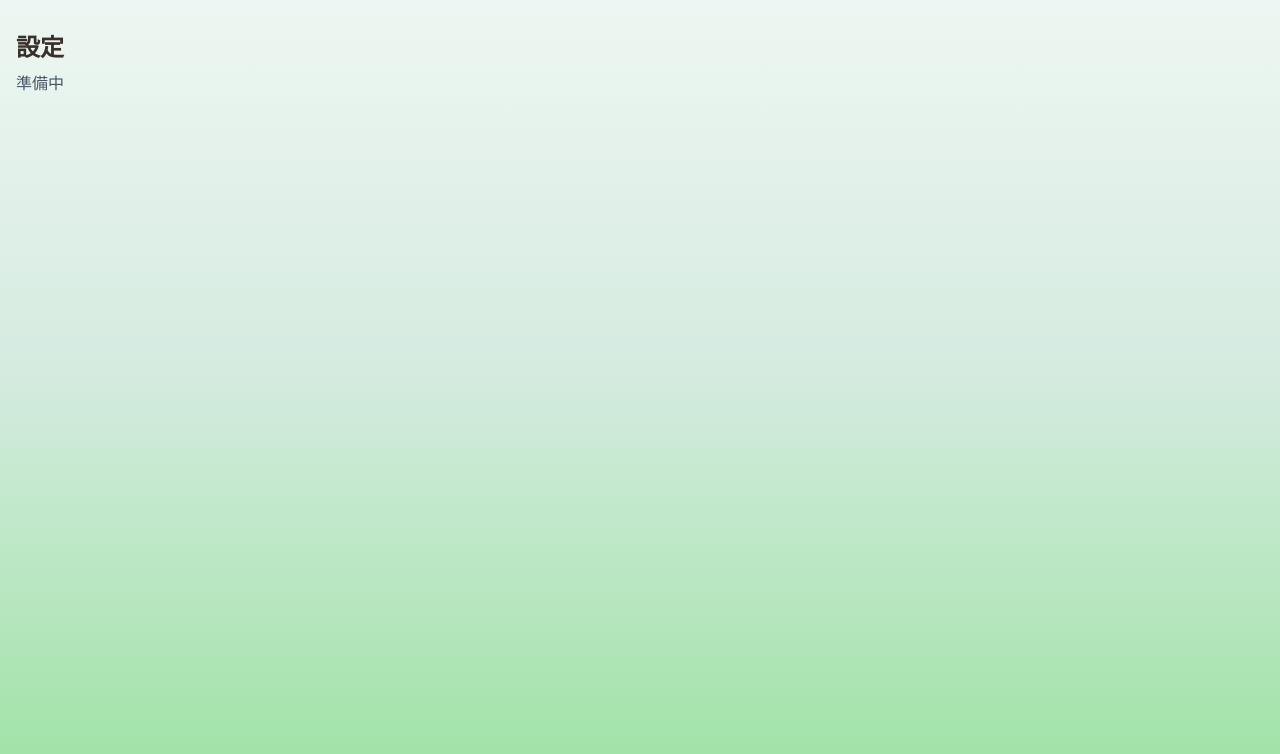
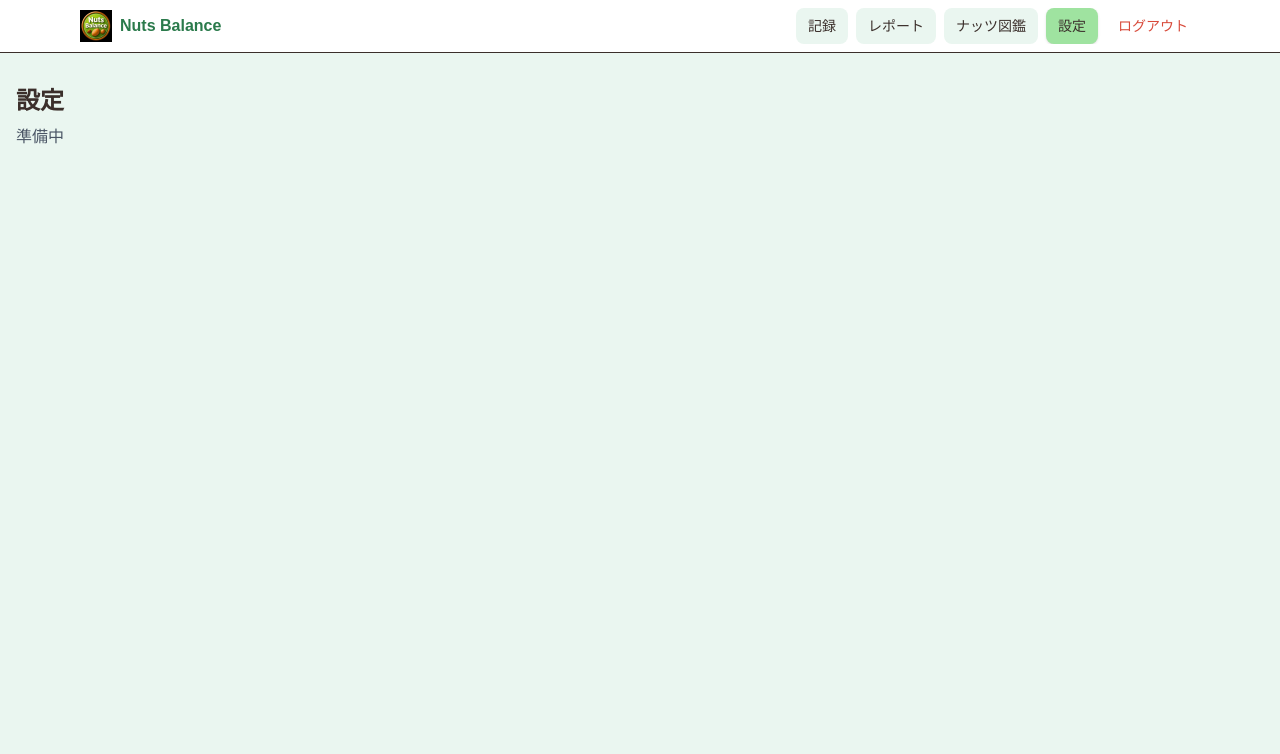
Before and after one commit to Natsumi-lab/nuts-balance, a Next.js app: page /app/settings in a window 1280 px wide. Shown: the top 754 px of the page. Built offline with nearby package versions, Linux system fonts and the light colour scheme.

Commit message:
feat: add NavBar component

```diff
--- a/src/app/(protected)/app/UserInfo.tsx
+++ b/src/app/(protected)/app/UserInfo.tsx
@@ -35,7 +35,7 @@ export default function UserInfo({ streak }: UserInfoProps) {
         <div className="flex items-center justify-between">
           <h3 className="font-medium text-[#333]">継続記録</h3>
           <div className="flex items-center gap-1">
-            <span className="text-[#C7372F]">
+            <span className="text-[#D84A3A]">
               <svg
                 xmlns="http://www.w3.org/2000/svg"
                 className="h-5 w-5"
@@ -49,7 +49,7 @@ export default function UserInfo({ streak }: UserInfoProps) {
                 />
               </svg>
             </span>
-            <div className="ml-1 text-2xl font-bold text-[#C7372F]">
+            <div className="ml-1 text-2xl font-bold text-[#D84A3A]">
               {streak} 日
             </div>
           </div>
--- /dev/null
+++ b/src/app/(protected)/app/_components/NavBar.tsx
@@ -0,0 +1,67 @@
+"use client";
+
+import Link from "next/link";
+import Image from "next/image";
+import { usePathname } from "next/navigation";
+
+export default function NavBar() {
+  const pathname = usePathname();
+
+  const isActive = (path: string) => {
+    if (path === "/app" && pathname === "/app") return true;
+    if (path !== "/app" && pathname.startsWith(path)) return true;
+    return false;
+  };
+
+  const base = "px-3 py-2 rounded-lg text-sm transition-all whitespace-nowrap";
+  const active = "bg-[#9FE3A0] shadow-sm";
+  const inactive = "bg-[#EAF6F0] hover:bg-[#CFEBDD]";
+
+  return (
+    <header className="sticky top-0 z-10 border-b bg-white">
+      <div className="mx-auto flex max-w-6xl items-center justify-between px-4 py-2">
+        {/* ロゴ */}
+        <Link href="/app" className="flex items-center gap-2 font-bold">
+          <Image
+            src="/nuts/logo.png"
+            alt="Nuts Balance"
+            width={32}
+            height={32}
+          />
+          <span className="text-[#2A7A4B]">Nuts Balance</span>
+        </Link>
+
+        {/* ナビ（横スクロール） */}
+        <nav className="flex gap-2 overflow-x-auto">
+          <Link
+            href="/app"
+            className={`${base} ${isActive("/app") ? active : inactive}`}
+          >
+            記録
+          </Link>
+          <Link
+            href="/app/report"
+            className={`${base} ${isActive("/app/report") ? active : inactive}`}
+          >
+            レポート
+          </Link>
+          <Link
+            href="/app/nuts"
+            className={`${base} ${isActive("/app/nuts") ? active : inactive}`}
+          >
+            ナッツ図鑑
+          </Link>
+          <Link
+            href="/app/settings"
+            className={`${base} ${isActive("/app/settings") ? active : inactive}`}
+          >
+            設定
+          </Link>
+          <button className="px-3 py-2 text-sm text-[#D84A3A] hover:underline">
+            ログアウト
+          </button>
+        </nav>
+      </div>
+    </header>
+  );
+}
--- a/src/app/(protected)/app/layout.tsx
+++ b/src/app/(protected)/app/layout.tsx
@@ -1,5 +1,13 @@
-import type { ReactNode } from 'react';
+import type { ReactNode } from "react";
+import NavBar from "./_components/NavBar";
 
 export default function AppLayout({ children }: { children: ReactNode }) {
-  return <div className="min-h-dvh">{children}</div>;
+  return (
+    <div className="min-h-dvh bg-[#EAF6F0]">
+      {/* ナビバーをページ上部に設置 */}
+      <NavBar />
+      {/* 元のchildren構造を維持 */}
+      {children}
+    </div>
+  );
 }
```
Also changed, not shown: public/nuts/logo.png (added), 1 other file (tests, documents, lock files or other folders).
